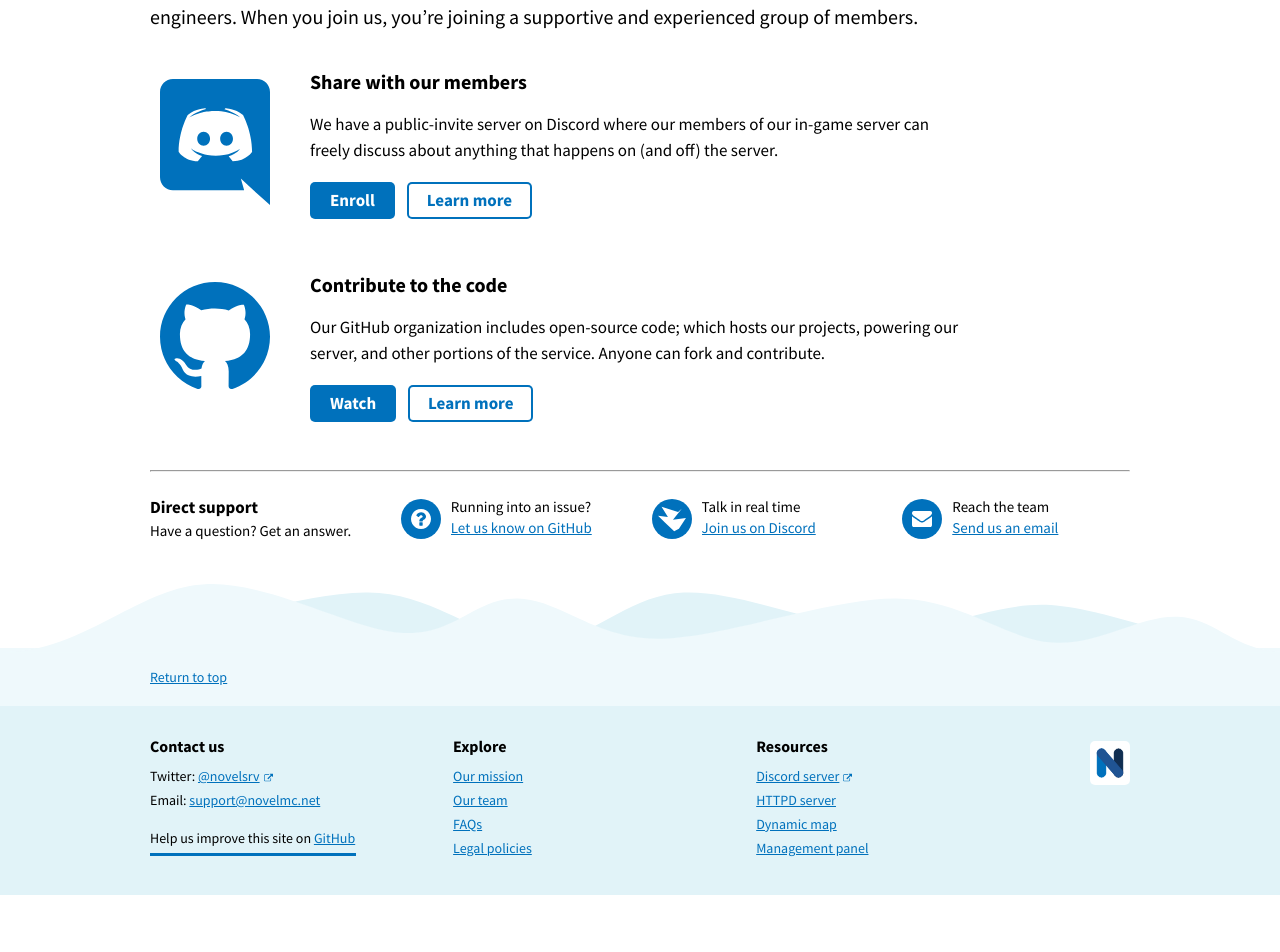
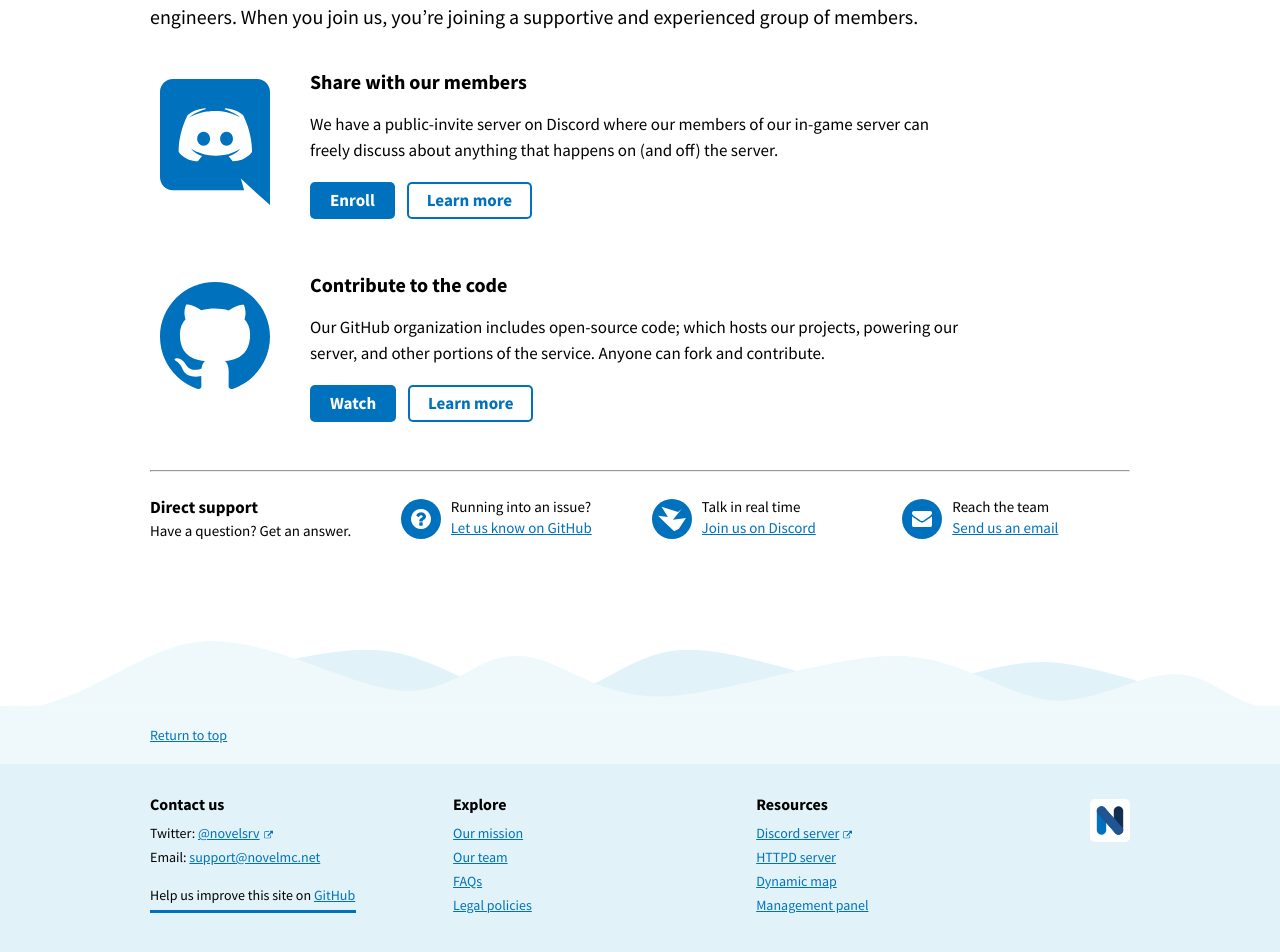
Before and after one commit to serrif/website, a Jekyll site: the page built from main/home.md, in a window 1280 px wide. Shown: the part 912-1864 px from the top of the page. Built offline with Jekyll 4.4.1, drawn with Linux system fonts in a browser that asks for light colours; nearby versions of some CDN libraries; before the commit the page ends 1807 px from its top, so only the background shows below that.

Commit message:
Add more padding to footer

```diff
--- a/_includes/components/footer--small.html
+++ b/_includes/components/footer--small.html
@@ -1,5 +1,5 @@
-<img src="../assets/img/svg/waves.svg" style="margin-bottom:-1rem" alt="">
-<footer class="usa-footer usa-footer-medium site" style="font-size: 1.4rem; background: #eff9fc;" role="contentinfo">
+<img src="{{ site.baseurl }}/assets/img/svg/waves.svg" style="margin-bottom:-11rem" alt="">
+<footer class="usa-footer usa-footer-medium site" style="font-size: 1.4rem; background: #eff9fc; margin-top:10rem;" role="contentinfo">
 
   {% unless page.top == false %}
   <div class="usa-grid usa-footer-return-to-top">
--- a/redirects/vote/vote.html
+++ b/redirects/vote/vote.html
@@ -1,5 +1,5 @@
 ---
 layout: redirect
-redirect_to: "https://novelmc.net/docs/navigation/#voting"
+redirect_to: "https://novelmc.net/docs/navigation#voting"
 permalink: /vote/
 ---
```
Also changed, not shown: pages/404.md (+1 -1 lines).
